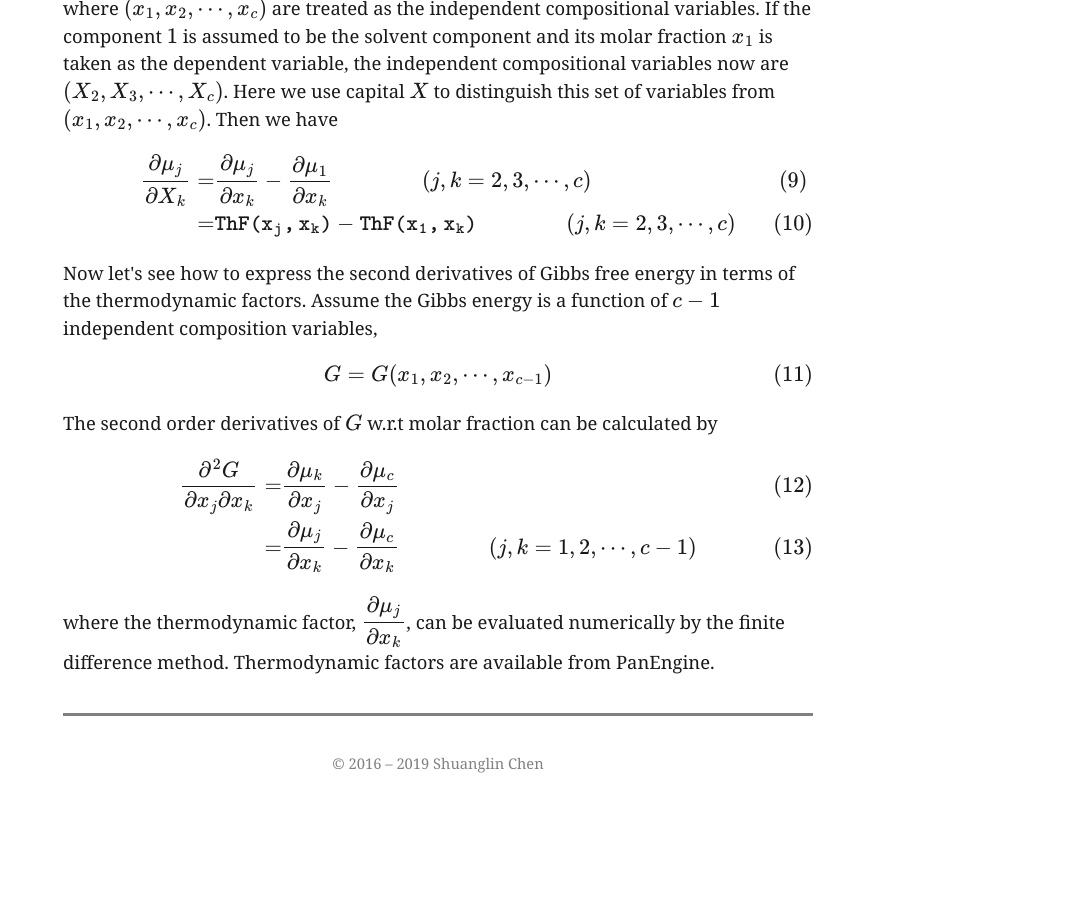
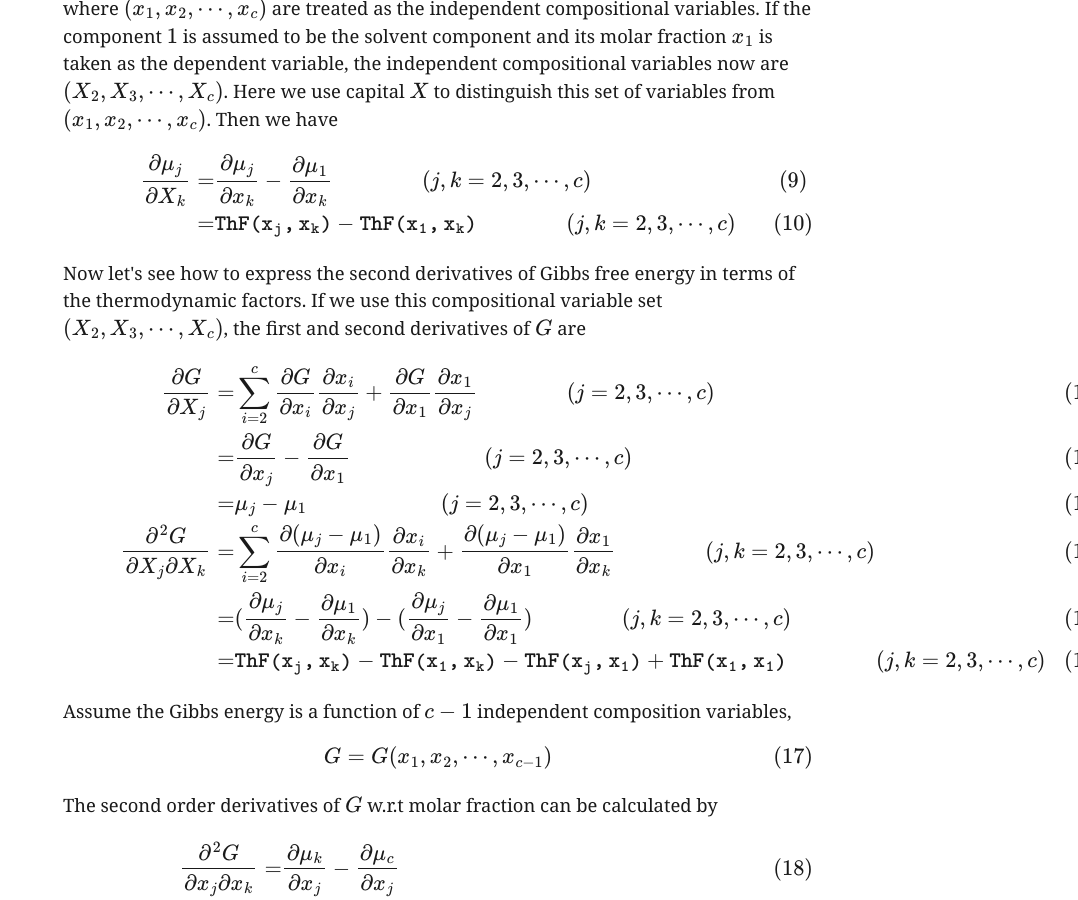
Before and after one commit to shuanglinchen/shuanglinchen.github.io, a Jekyll site: the page built from notes/thermo-factor.html, in a window 1280 px wide and 900 px high, scrolled down 1519 px. Shown: the whole window, without its empty margins (202-1280 px from the left). Built offline with Jekyll 4.4.1, drawn with Linux system fonts in a browser that asks for light colours; formulas are drawn with MathJax 3.

Commit message:
Update thermo-factor.html
a

```diff
--- a/notes/thermo-factor.html
+++ b/notes/thermo-factor.html
@@ -61,6 +61,17 @@ where \((x_1,x_2,\cdots,x_c)\) are treated as the independent compositional vari
 \end{align}
 
 Now let's see how to express the second derivatives of Gibbs free energy in terms of the thermodynamic factors.
+If we use this compositional variable set \((X_2,X_3,\cdots,X_c)\), the first and second derivatives of \(G\) are
+\begin {align}
+\frac{\partial G}{\partial X_j}=  & \sum_{i=2}^{c}  \frac{\partial G}{\partial x_i}   \frac{\partial x_i}{\partial x_j} + \frac{\partial G}{\partial x_1} \frac{\partial x_1}{\partial x_j}  \quad \quad \quad \quad  (j=2,3,\cdots,c) \\
+=  &   \frac{\partial G}{\partial x_j}  - \frac{\partial G}{\partial x_1}  \quad \quad \quad \quad \quad \quad  (j=2,3,\cdots,c) \\
+=  &   \mu_j - \mu_1  \quad \quad \quad \quad \quad \quad  (j=2,3,\cdots,c) \\
+\frac{\partial^2 G}{\partial X_j \partial X_k}
+     = &\sum_{i=2}^{c} \frac{\partial (\mu_j - \mu_1)}{\partial x_i}   \frac{\partial x_i}{\partial x_k} + \frac{\partial (\mu_j - \mu_1)} {\partial x_1} \frac{\partial x_1}{\partial x_k}  \quad \quad \quad \quad  (j, k=2,3,\cdots,c) \\
+         = &  (\frac{\partial \mu_j}{\partial x_k} - \frac{\partial \mu_1}{\partial x_k})
+           - (\frac{\partial \mu_j}{\partial x_1} - \frac{\partial \mu_1}{\partial x_1})     \quad \quad \quad \quad  (j, k=2,3,\cdots,c) \\
+     = &  {\tt ThF(x_j,x_k) } - {\tt ThF(x_1,x_k) } - {\tt ThF(x_j,x_1) } +  {\tt ThF(x_1,x_1) } \quad \quad \quad \quad  (j, k=2,3,\cdots,c)
+\end{align}
 
 Assume the Gibbs energy is a function of \(c-1\) independent composition variables,
 
```
